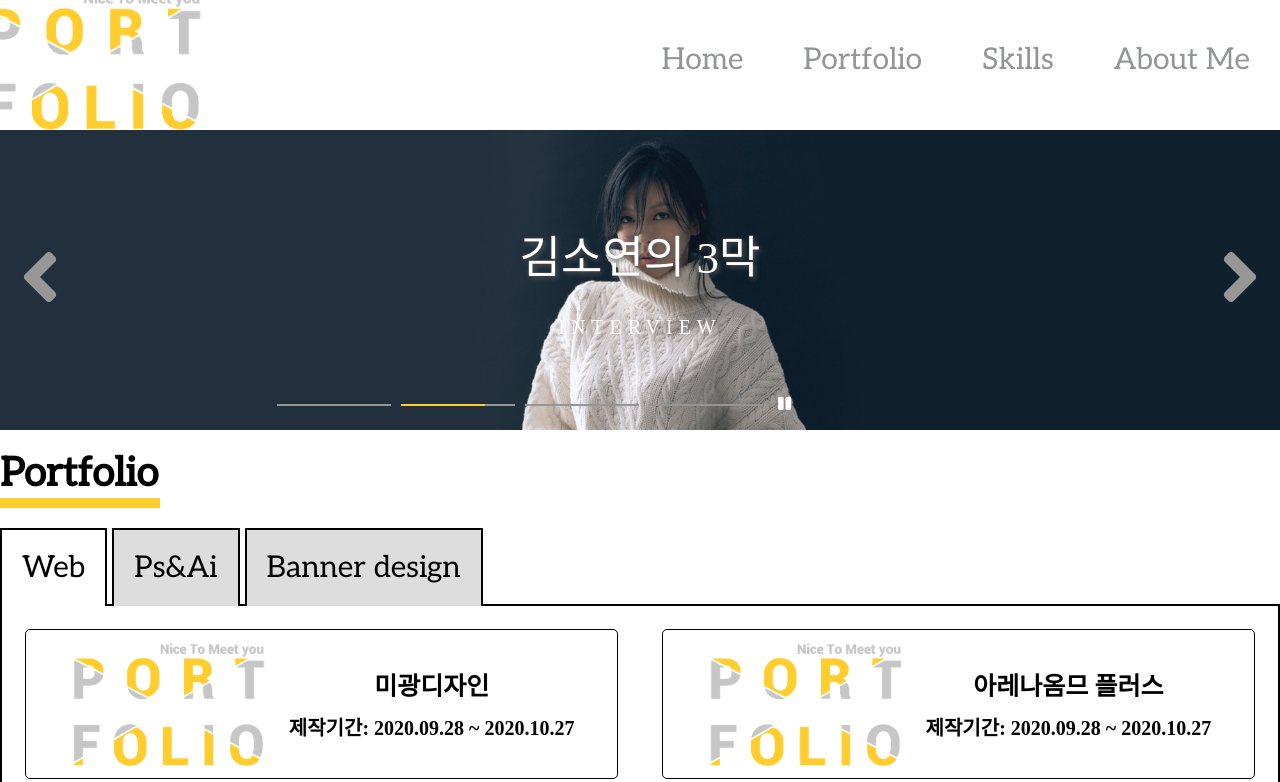
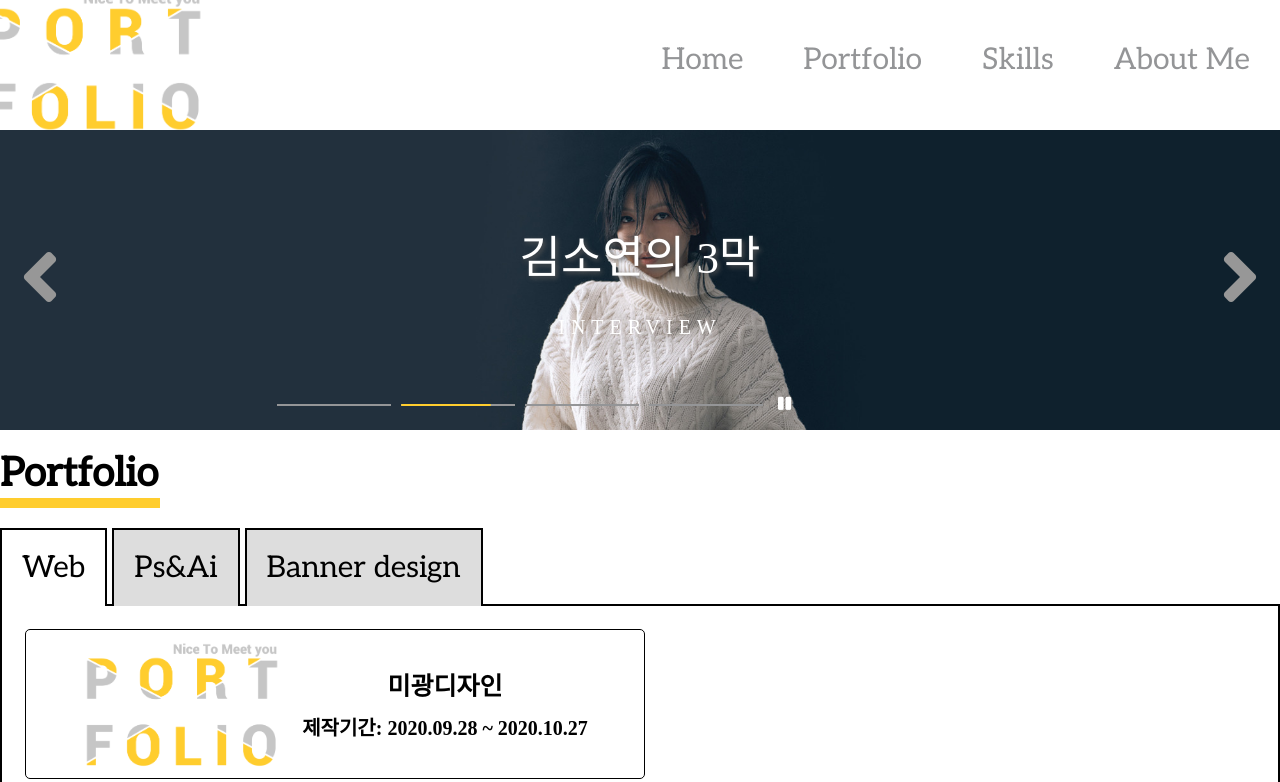
Before and after one commit to minyongsim/po-sim, a plain HTML site: page index.html in a window 1280 px wide. Shown: the top 782 px of the page. Drawn offline with nearby package versions, Linux system fonts and the light colour scheme.

Commit message:
칸조정

```diff
--- a/css/style.css
+++ b/css/style.css
@@ -130,7 +130,6 @@ header .headerBox {
   border-top:2px solid #000 ;
   border-left:2px solid #000 ;
   border-right:2px solid #000 ;
-
   background: #ddd;
   padding: 20px;
   margin-right: 5px;
@@ -155,7 +154,7 @@ header .headerBox {
 }
 #Portfolio .tab_container .wab>li {
     padding: 10px;
-    width: 48%;
+    width: 620px;
     display: flex;
     justify-content: center;
     border: 1px solid #000;
```
